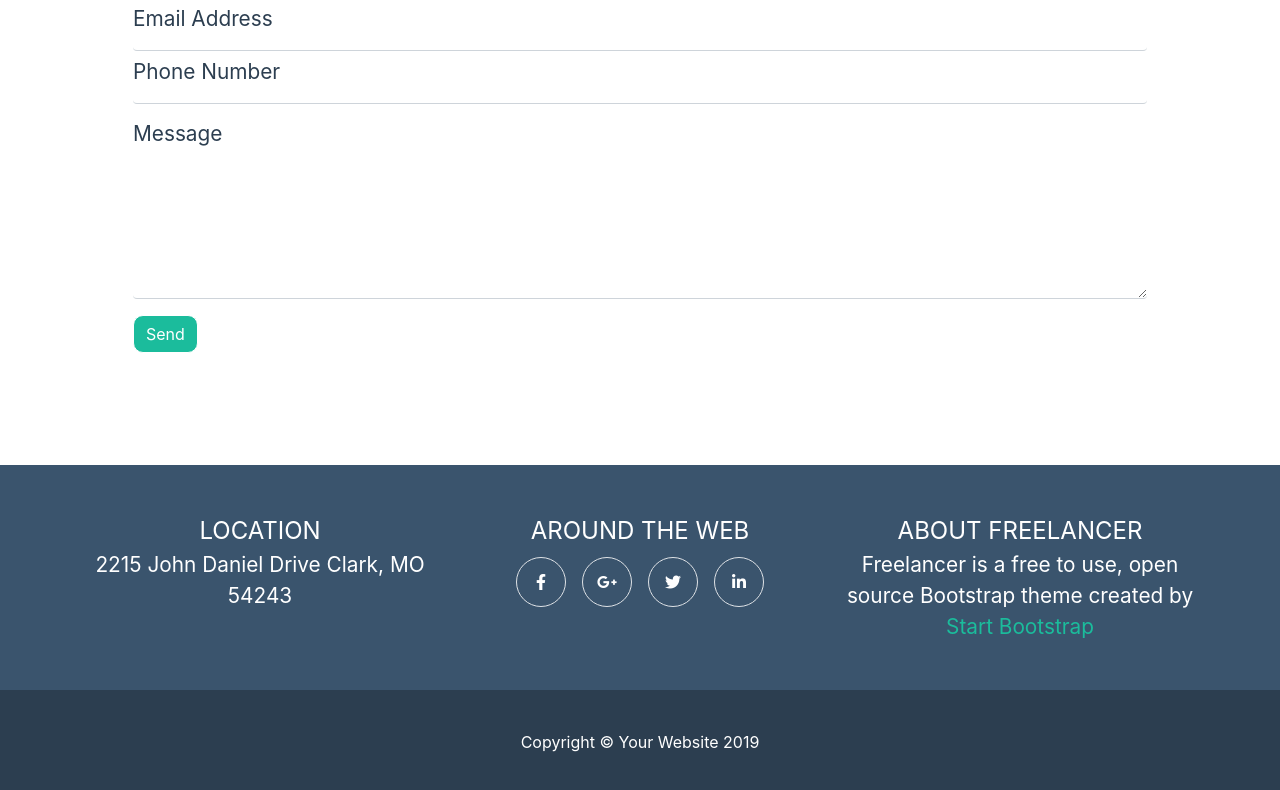
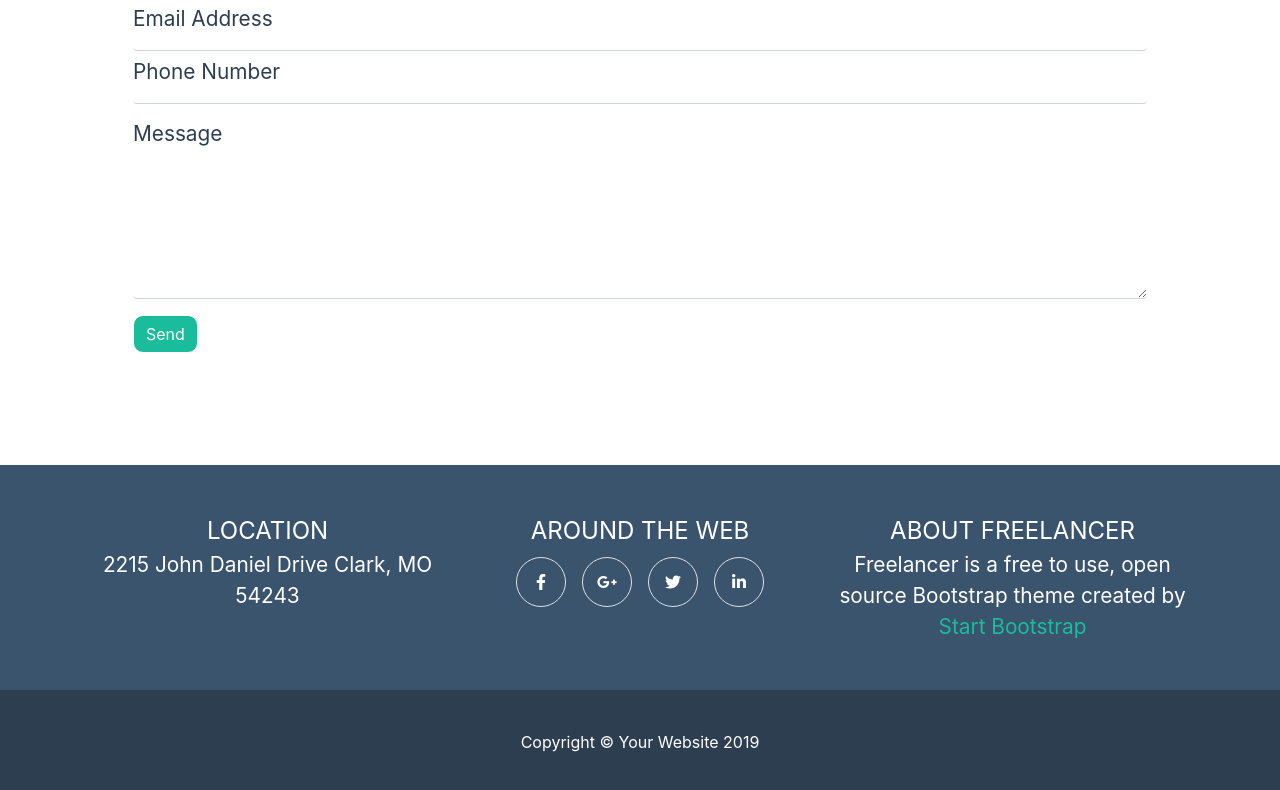
Before and after one commit to EduardoMecchia/html-css-bootstrap-freelancer, a plain HTML site: page index.html in a window 1280 px wide. Shown: the part 2318-3108 px from the top of the page. Drawn offline with nearby package versions, Linux system fonts and the light colour scheme.

Commit message:
Adjust some spacing in the first section of the footer

```diff
--- a/index.html
+++ b/index.html
@@ -159,7 +159,7 @@
             <section class="ms-bg-blue py-4">
                 <div class="container">
                     <div class="row my-4">
-                        <div class="col-md-4 mb-5 mb-md-0 d-flex flex-column align-items-center">
+                        <div class="col-md-4 pr-md-5 pr-lg-0 mb-5 mb-md-0 d-flex flex-column align-items-center">
                             <div class="ms-small-heading text-uppercase">Location</div>
                             <div class="ms-footer-text">2215 John Daniel Drive Clark, MO 54243</div>
                         </div>
@@ -185,7 +185,7 @@
                             </div>
                         </div>
 
-                        <div class="col-md-4 d-flex flex-column align-items-center">
+                        <div class="col-md-4 pl-md-5 pl-lg-0 d-flex flex-column align-items-center">
                             <div class="ms-small-heading text-center text-uppercase">About Freelancer</div>
                             <div class="ms-footer-text">
                                 Freelancer is a free to use, open source Bootstrap theme created by
```
